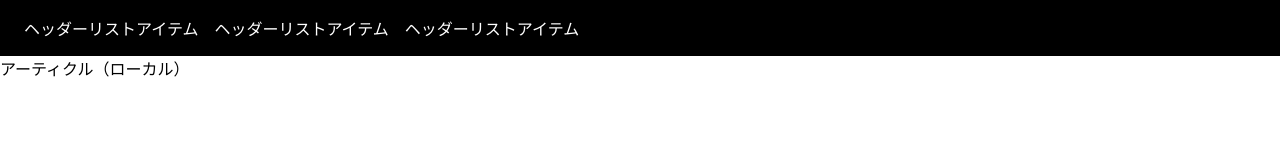
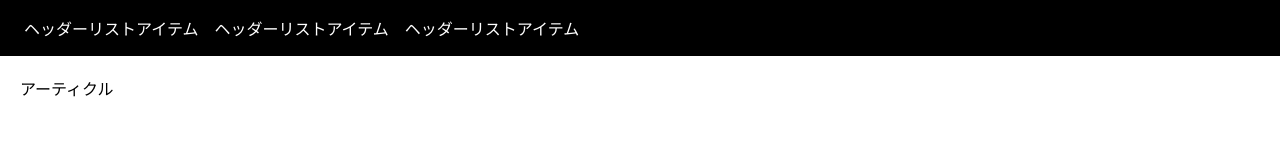
Before and after one commit to koji-001/vite, a website built with Vite: page index.html in a window 1280 px wide. Built offline with nearby package versions, Linux system fonts and the light colour scheme.

Commit message:
アーティクルの余白を設定。

```diff
--- a/index.html
+++ b/index.html
@@ -19,7 +19,7 @@
     </header>
 
     <main>
-      <article>アーティクル（ローカル）</article>
+      <article class="article">アーティクル</article>
     </main>
 
     <footer></footer>
--- a/src/scss/object/component/_article.scss
+++ b/src/scss/object/component/_article.scss
@@ -1,5 +1,5 @@
 @use '../../variables';
 
-.article p {
-  line-height: 1.8;
+.article {
+  padding-left: 20px;
 }
--- a/src/scss/object/component/_header.scss
+++ b/src/scss/object/component/_header.scss
@@ -5,4 +5,5 @@
   color: #fff;
   background-color: #000;
   padding: 0 16px;
+  margin-bottom: 20px;
 }
```
